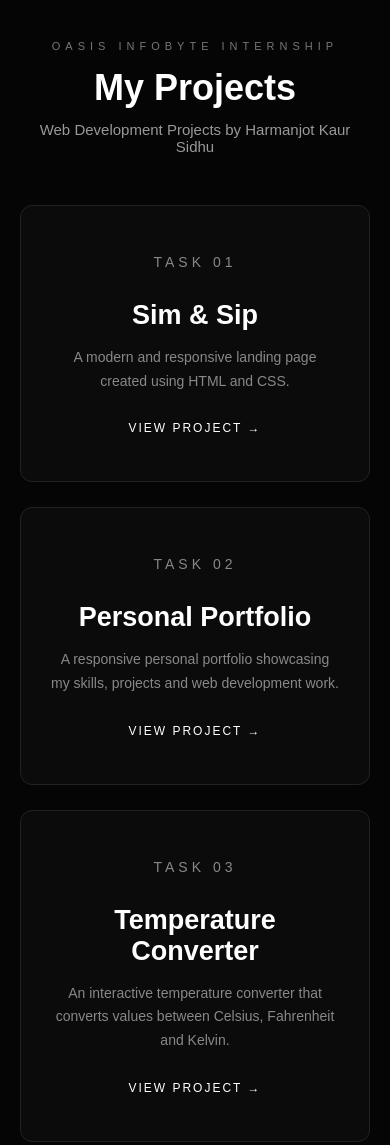
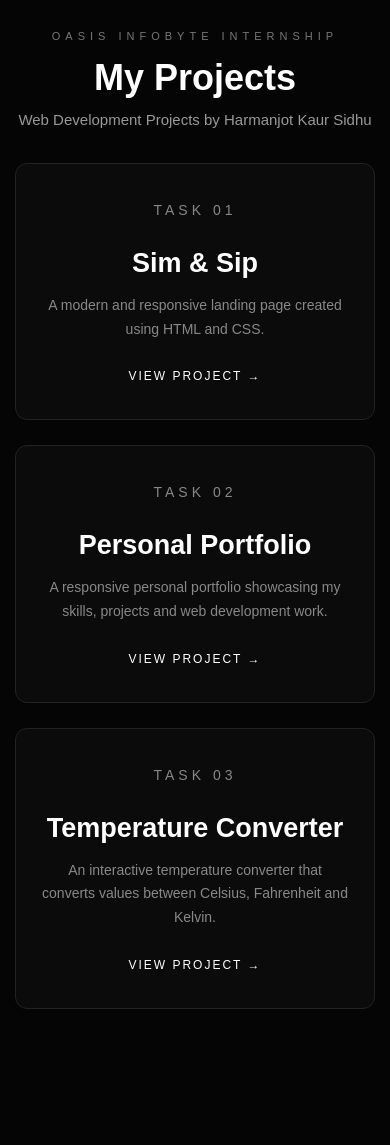
Before and after one commit to harmanjotkaursidhu/OIBSIP, a plain HTML site: page index.html in a window 390 px wide. After the commit the page ends 1039 px from the top, so only its background shows below. Drawn offline with Linux system fonts and the light colour scheme.

Commit message:
Update index.html

```diff
--- a/index.html
+++ b/index.html
@@ -28,7 +28,7 @@
 
         .container {
             width: 100%;
-            max-width: 1100px;
+            max-width: 1200px;
             text-align: center;
         }
 
@@ -61,8 +61,10 @@
             border: 1px solid #222;
             border-radius: 12px;
             padding: 45px 30px;
+
             text-decoration: none;
             color: white;
+
             transition: 0.3s ease;
         }
 
@@ -73,7 +75,7 @@
         }
 
         .number {
-            color: #666;
+            color: #777;
             font-size: 11px;
             letter-spacing: 4px;
             margin-bottom: 18px;
@@ -94,21 +96,36 @@
         .view {
             font-size: 12px;
             letter-spacing: 2px;
+            color: white;
         }
 
         @media (max-width: 900px) {
+
             .projects {
                 grid-template-columns: repeat(2, 1fr);
             }
         }
 
         @media (max-width: 650px) {
+
+            body {
+                padding: 30px 15px;
+            }
+
             h1 {
                 font-size: 36px;
             }
 
+            .subtitle {
+                margin-bottom: 35px;
+            }
+
             .projects {
                 grid-template-columns: 1fr;
+            }
+
+            .card {
+                padding: 35px 25px;
             }
         }
     </style>
@@ -118,7 +135,9 @@
 
     <div class="container">
 
-    <p class="small-title">OASIS INFOBYTE INTERNSHIP</p>
+        <p class="small-title">
+            OASIS INFOBYTE INTERNSHIP
+        </p>
 
         <h1>My Projects</h1>
 
@@ -126,14 +145,20 @@
             Web Development Projects by Harmanjot Kaur Sidhu
         </p>
 
+
         <div class="projects">
 
             <!-- TASK 01 -->
+
             <a href="Task-1-Landing-Page/" class="card">
 
-            <p class="number">TASK 01</p>
+                <p class="number">
+                    TASK 01
+                </p>
 
-            <h2>Sim & Sip</h2>
+                <h2>
+                    Sim & Sip
+                </h2>
 
                 <p>
                     A modern and responsive landing page created using
@@ -148,11 +173,16 @@
 
 
             <!-- TASK 02 -->
+
             <a href="Task-2-Portfolio/" class="card">
 
-            <p class="number">TASK 02</p>
+                <p class="number">
+                    TASK 02
+                </p>
 
-            <h2>Personal Portfolio</h2>
+                <h2>
+                    Personal Portfolio
+                </h2>
 
                 <p>
                     A responsive personal portfolio showcasing my skills,
@@ -167,11 +197,16 @@
 
 
             <!-- TASK 03 -->
-        <a href="Task-3-Temperature-Converter/" class="card">
 
-            <p class="number">TASK 03</p>
+            <a href="Task-3/" class="card">
 
-            <h2>Temperature Converter</h2>
+                <p class="number">
+                    TASK 03
+                </p>
+
+                <h2>
+                    Temperature Converter
+                </h2>
 
                 <p>
                     An interactive temperature converter that converts
```
Lines whose indentation alone changed are shown as unchanged.
